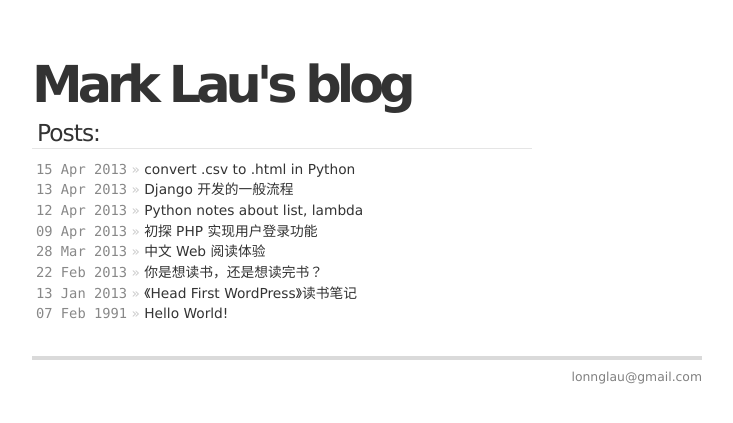
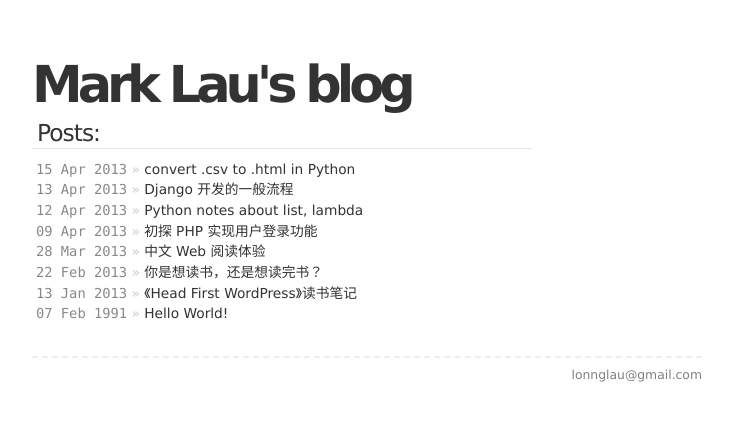
Before and after one commit to yuel/lonn.github.com, a Jekyll site: the page built from index.html, in a window 1280 px wide. Shown: the top 423 px of the page, without its empty margins (273-1006 px from the left). Built offline with Jekyll 4.4.1, drawn with Linux system fonts in a browser that asks for light colours.

Commit message:
Update screen.css

```diff
--- a/css/screen.css
+++ b/css/screen.css
@@ -83,7 +83,7 @@ ul.posts li a:hover {
 }
 
 #footer {
-	border-top: 4px solid #dadada;
+	border-top: 2px dashed #eee;
 	clear: both;
 	color: gray;
 	font-size: 0.9em;
```
